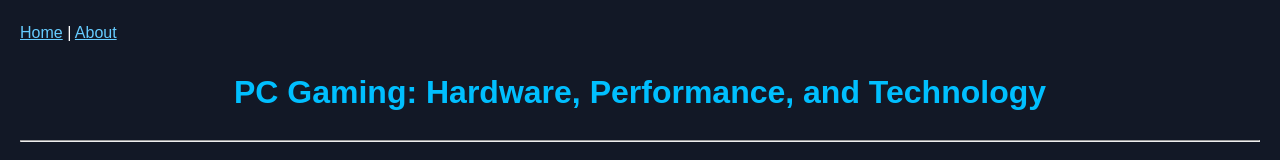
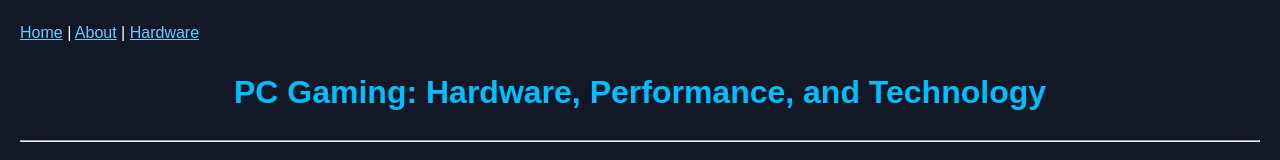
Before and after one commit to squidsumthin/pc-gaming-website, a plain HTML site: page index.html in a window 1280 px wide. Shown: the top 160 px of the page. Drawn offline with Linux system fonts and the light colour scheme.

Commit message:
Update navigation menu to include 'Hardware' link
Added link to 'Hardware' page in navigation menu.

```diff
--- a/index.html
+++ b/index.html
@@ -14,7 +14,7 @@
 <!-- Website navigation menu -->
 <nav>
     <a href="index.html">Home</a> |
-    <a href="about.html">About</a>
+    <a href="about.html">About</a> | <a href="table.html">Hardware</a>
 </nav>
 <!-- Main website header -->
 <header>
```
